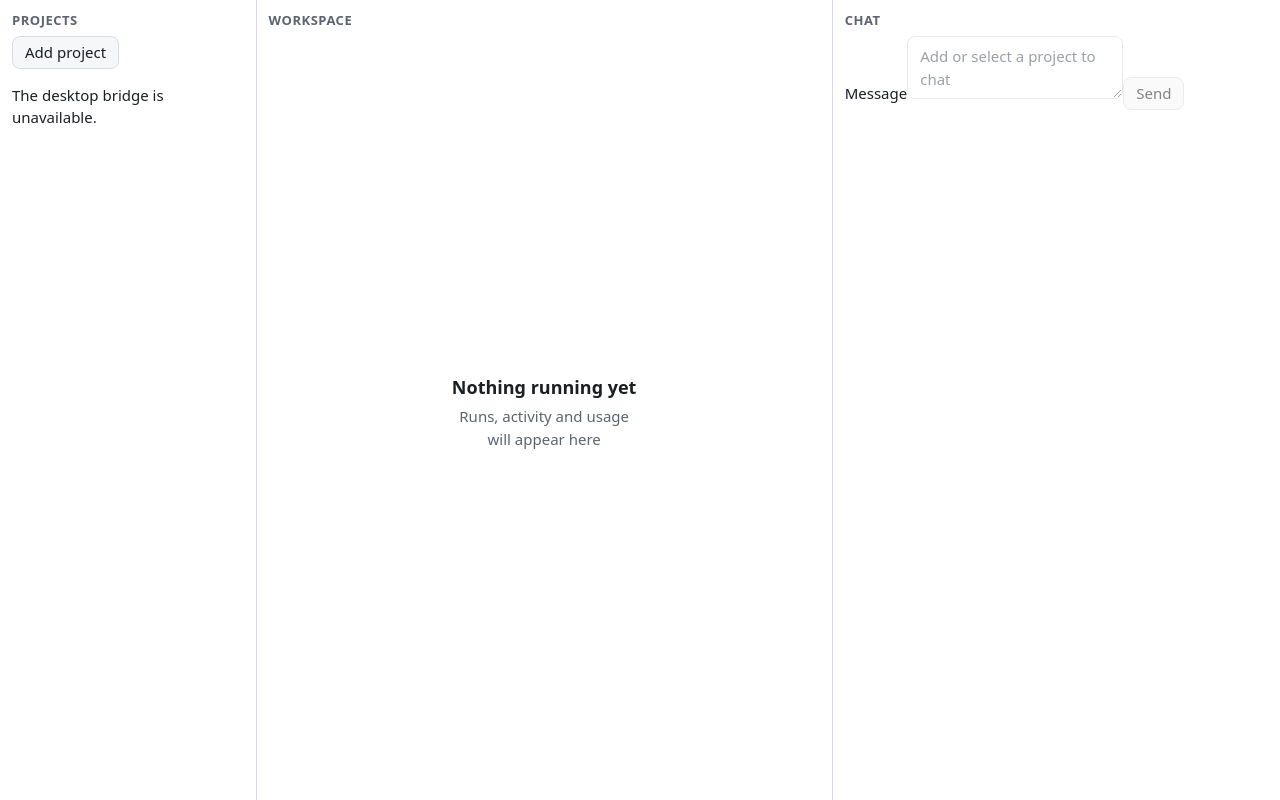
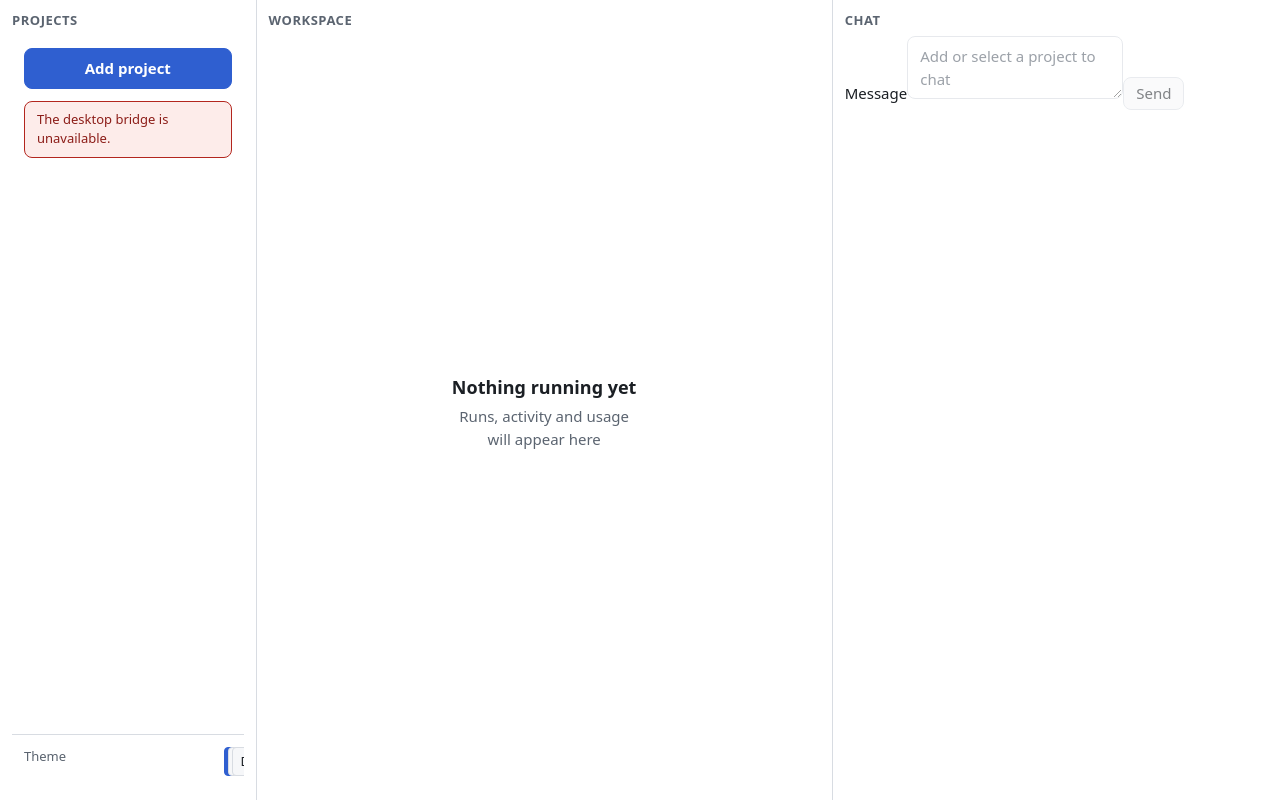
Before and after one commit to vasibreban27/claude-desk, a React (Vite) app in the folder src/renderer/: page / in a window 1280 px wide. Built offline with nearby package versions, Linux system fonts and the light colour scheme.

Commit message:
feat(projects): polish sidebar, empty states, theme toggle (T5)
Co-Authored-By: Claude Sonnet 5.5 <noreply@anthropic.com>

```diff
--- a/src/renderer/src/components/Projects/ProjectsPanel.tsx
+++ b/src/renderer/src/components/Projects/ProjectsPanel.tsx
@@ -1,9 +1,12 @@
 import type { UseProjects } from '../../hooks/useProjects'
+import { ThemeToggle } from '../ThemeToggle'
+import './projects.css'
 
 export function ProjectsPanel({ projects, selectedId, loading, loadError, addError, adding, add, select }: UseProjects) {
   return (
     <div className="projects">
-      <button type="button" onClick={() => void add()} disabled={adding}>
+      <div className="projects__body">
+        <button type="button" className="projects__add" onClick={() => void add()} disabled={adding}>
           Add project
         </button>
         {addError && (
@@ -11,15 +14,22 @@ export function ProjectsPanel({ projects, selectedId, loading, loadError, addErr
             {addError}
           </p>
         )}
-      {loading && <p>Loading projects…</p>}
+        {loading && <p className="projects__status">Loading projects…</p>}
         {loadError && (
           <p role="alert" className="projects__error">
             {loadError}
           </p>
         )}
-      {!loading && !loadError && projects.length === 0 && <p>No projects yet. Add a git folder to start.</p>}
+        {!loading && !loadError && projects.length === 0 && (
+          <div className="projects__empty">
+            <p className="projects__empty-title">No projects yet. Add a git folder to start.</p>
+            <p className="projects__empty-hint">Projects you add appear here with their branch and status.</p>
+          </div>
+        )}
         <ul className="projects__list">
-        {projects.map((p) => (
+          {projects.map((p) => {
+            const branch = p.branch ?? 'detached'
+            return (
               <li key={p.id}>
                 <button
                   type="button"
@@ -27,17 +37,26 @@ export function ProjectsPanel({ projects, selectedId, loading, loadError, addErr
                   aria-pressed={p.id === selectedId}
                   onClick={() => void select(p.id)}
                 >
-              <span className="projects__name">{p.name}</span>
+                  <span className="projects__name" title={p.name}>
+                    {p.name}
+                  </span>
                   <span className="projects__meta">
-                <span>{p.branch ?? 'detached'}</span>
+                    <span className="projects__branch" title={branch}>
+                      {branch}
+                    </span>
                     <span className={p.dirty ? 'badge badge--dirty' : 'badge badge--clean'}>
                       {p.dirty ? 'dirty' : 'clean'}
                     </span>
                   </span>
                 </button>
               </li>
-        ))}
+            )
+          })}
         </ul>
+      </div>
+      <footer className="projects__footer">
+        <ThemeToggle />
+      </footer>
     </div>
   )
 }
--- /dev/null
+++ b/src/renderer/src/components/Projects/projects.css
@@ -0,0 +1,150 @@
+.projects {
+  display: flex;
+  flex-direction: column;
+  height: 100%;
+  min-height: 0;
+  min-width: 0;
+}
+
+.projects__body {
+  flex: 1;
+  min-height: 0;
+  overflow-y: auto;
+  display: flex;
+  flex-direction: column;
+  gap: var(--space-3);
+  padding: var(--space-3);
+}
+
+.projects__add {
+  background: var(--color-accent);
+  color: var(--color-accent-text);
+  border: 1px solid var(--color-accent);
+  border-radius: var(--radius-md);
+  padding: var(--space-2) var(--space-3);
+  font-weight: 600;
+}
+
+.projects__add:disabled {
+  opacity: 0.6;
+}
+
+.projects__status,
+.projects__empty-hint {
+  margin: 0;
+  color: var(--color-text-muted);
+  font-size: var(--font-size-sm);
+}
+
+.projects__empty {
+  display: flex;
+  flex-direction: column;
+  gap: var(--space-1);
+  padding: var(--space-4) var(--space-3);
+  border: 1px dashed var(--color-border);
+  border-radius: var(--radius-md);
+}
+
+.projects__empty-title {
+  margin: 0;
+  font-size: var(--font-size-md);
+}
+
+.projects__error {
+  margin: 0;
+  padding: var(--space-2) var(--space-3);
+  background: var(--color-danger-bg);
+  color: var(--color-danger-text);
+  border: 1px solid var(--color-danger);
+  border-radius: var(--radius-md);
+  font-size: var(--font-size-sm);
+  overflow-wrap: anywhere;
+}
+
+.projects__list {
+  list-style: none;
+  margin: 0;
+  padding: 0;
+  display: flex;
+  flex-direction: column;
+  gap: var(--space-1);
+}
+
+.projects__item {
+  display: flex;
+  flex-direction: column;
+  gap: var(--space-1);
+  width: 100%;
+  min-width: 0;
+  text-align: left;
+  background: transparent;
+  color: var(--color-text);
+  border: 1px solid transparent;
+  border-left: 3px solid transparent;
+  border-radius: var(--radius-md);
+  padding: var(--space-2) var(--space-3);
+  cursor: pointer;
+}
+
+.projects__item:hover {
+  background: var(--color-hover);
+}
+
+.projects__item:focus-visible {
+  outline: 2px solid var(--color-focus);
+  outline-offset: 2px;
+}
+
+.projects__item[aria-pressed='true'] {
+  background: var(--color-message-user-bg);
+  border-color: var(--color-border);
+  border-left-color: var(--color-accent);
+}
+
+.projects__name {
+  font-weight: 600;
+  overflow: hidden;
+  text-overflow: ellipsis;
+  white-space: nowrap;
+}
+
+.projects__meta {
+  display: flex;
+  align-items: center;
+  justify-content: space-between;
+  gap: var(--space-2);
+  min-width: 0;
+  color: var(--color-text-muted);
+  font-size: var(--font-size-sm);
+}
+
+.projects__branch {
+  min-width: 0;
+  overflow: hidden;
+  text-overflow: ellipsis;
+  white-space: nowrap;
+  font-family: var(--font-mono);
+}
+
+.badge {
+  flex: none;
+  padding: 0 var(--space-2);
+  border: 1px solid currentColor;
+  border-radius: var(--radius-full);
+  font-size: var(--font-size-xs);
+  font-weight: 600;
+}
+
+.badge--clean {
+  color: var(--color-success);
+}
+
+.badge--dirty {
+  color: var(--color-warning);
+}
+
+.projects__footer {
+  flex: none;
+  padding: var(--space-3);
+  border-top: 1px solid var(--color-border);
+}
```
Also changed, not shown: 1 other file (tests, documents, lock files or other folders). Lines whose indentation alone changed are shown as unchanged.
